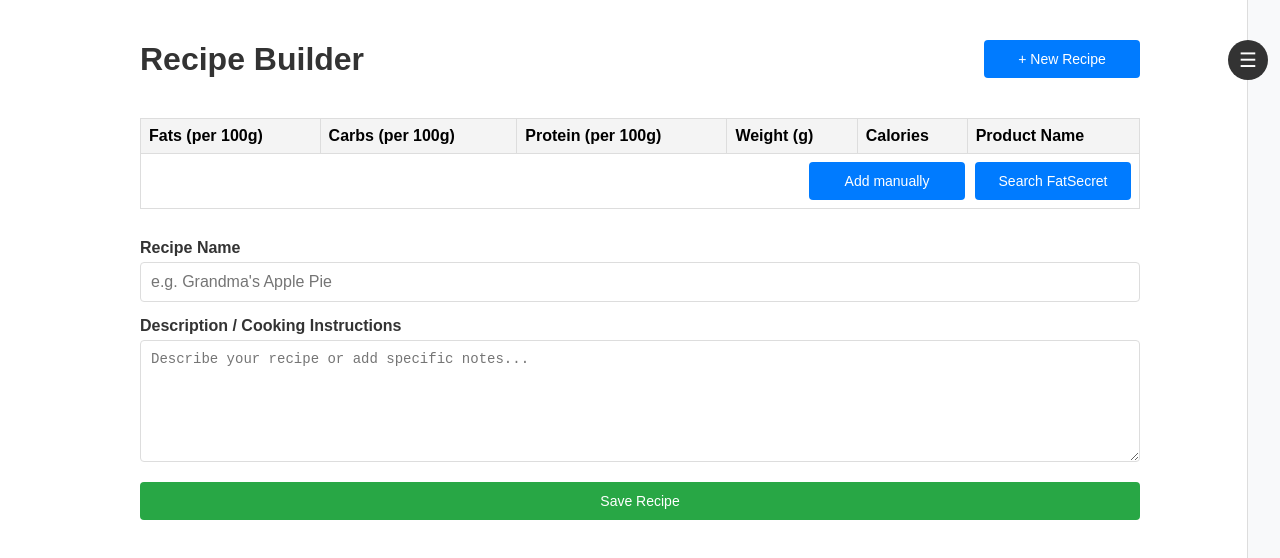
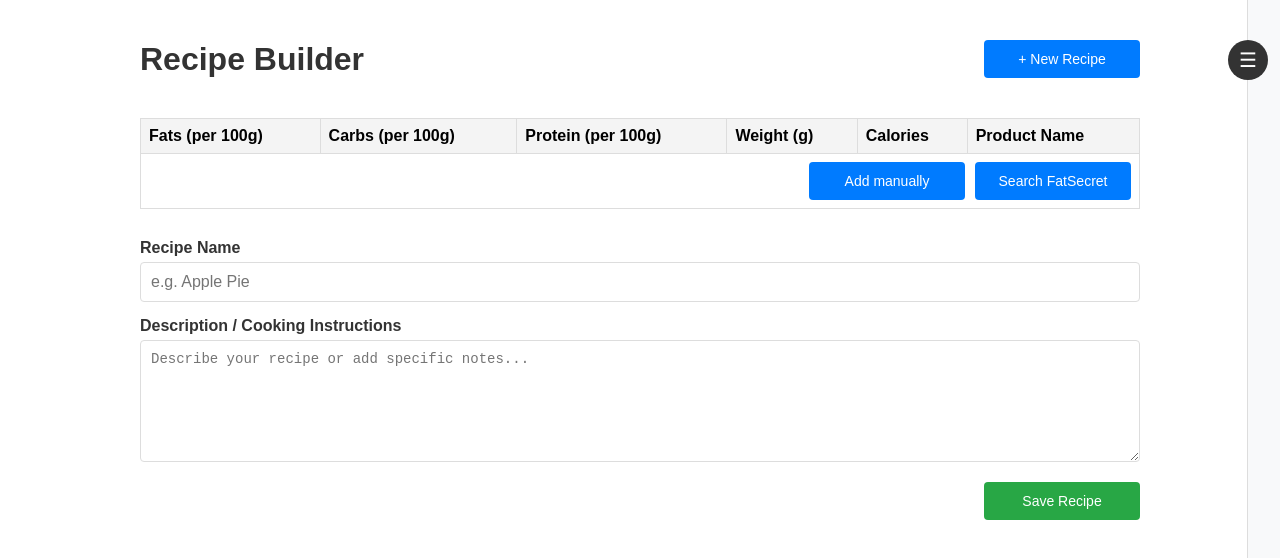
Before and after one commit to NebSehemvi/recipe-builder, a React (Vite) app: page / in a window 1280 px wide. Shown: the top 558 px of the page. Built offline with nearby package versions, Linux system fonts and the light colour scheme.

Commit message:
add small changes here and there

```diff
--- a/src/App.module.css
+++ b/src/App.module.css
@@ -23,7 +23,9 @@ body {
 
 .saveButton {
   margin-top: 20px;
+  margin-left: auto;
   width: 100%;
+  max-width: 156px;
 }
 
 .recipeInfo {
--- a/src/components/RecipeInfo/RecipeInfo.module.css
+++ b/src/components/RecipeInfo/RecipeInfo.module.css
@@ -31,8 +31,3 @@
   min-height: 100px;
   resize: vertical;
 }
-
-.saveButton {
-  margin-top: 20px;
-  width: 100%;
-}
--- a/src/components/RecipeInfo/index.tsx
+++ b/src/components/RecipeInfo/index.tsx
@@ -24,7 +24,7 @@ export const RecipeInfo: React.FC<RecipeInfoProps> = ({
           className={styles.recipeNameInput}
           value={recipeName}
           onChange={(e) => setRecipeName(e.target.value)}
-          placeholder="e.g. Grandma's Apple Pie"
+          placeholder="e.g. Apple Pie"
         />
       </div>
       <div className={styles.recipeInfoGroup}>
--- a/src/components/Search/index.tsx
+++ b/src/components/Search/index.tsx
@@ -134,12 +134,12 @@ export const Search: React.FC<Props> = ({ onOptionClick, ingredients }) => {
       const foodArray = Array.isArray(foods) ? foods : [foods];
 
       const detailedFoods = await Promise.all(
-        foodArray.map((food: FatSecretFood) => getFoodDetails(food.food_id, token))
+        foodArray.map((food: FatSecretFood) => getFoodDetails(food.food_id, token ?? ''))
       );
 
       fatSecretOptions = detailedFoods
-        .filter((f): f is NonNullable<typeof f> => f !== null)
-        .map(detailed => mapIngredientToOption(detailed));
+        .filter((ing): ing is NonNullable<typeof ing> => ing !== null)
+        .map(ing => mapIngredientToOption(ing));
     } catch (error) {
       console.error('FatSecret search failed, using local only:', error);
     }
```
